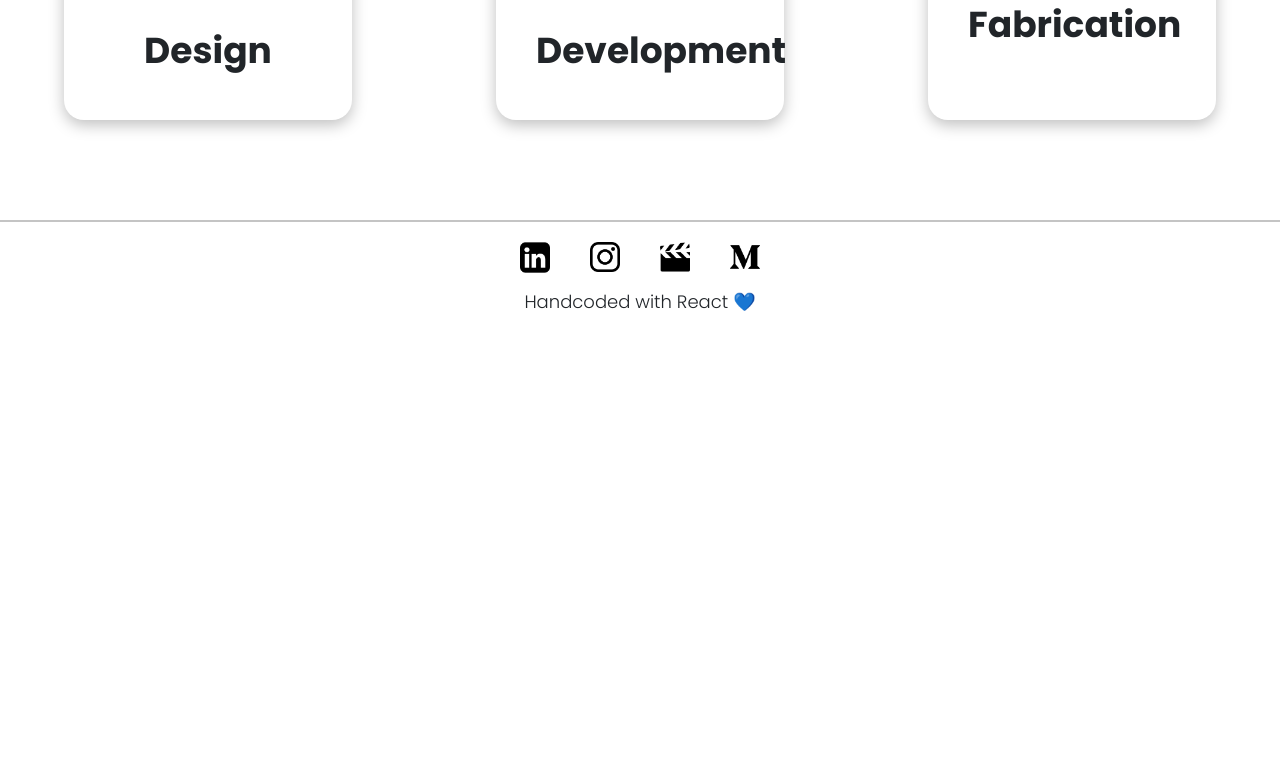
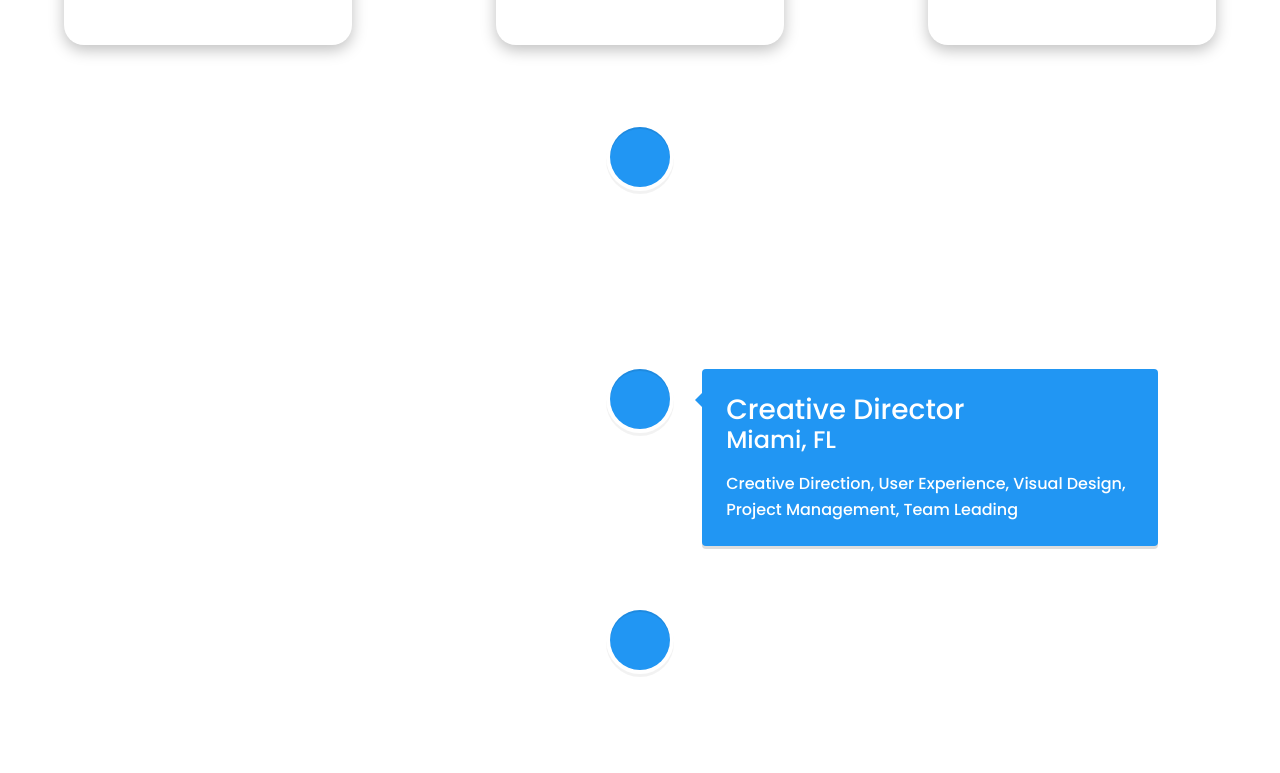
Before and after one commit to NathanJen/portfolio, a React (Create React App) app: page /journey in a window 1280 px wide. Shown: the part 907-1680 px from the top of the page. Before the commit the page ends 1258 px from the top, so only its background shows below. Built offline with nearby package versions, Linux system fonts and the light colour scheme.

Commit message:
added timeline component to journey

```diff
--- a/package.json
+++ b/package.json
@@ -13,6 +13,7 @@
     "react-dom": "^17.0.1",
     "react-router-dom": "^5.2.0",
     "react-scripts": "4.0.0",
+    "react-vertical-timeline-component": "^3.3.1",
     "web-vitals": "^0.2.4"
   },
   "scripts": {
--- /dev/null
+++ b/src/components/Journey/DesignTimeline.js
@@ -0,0 +1,50 @@
+import React from 'react'
+import 'react-vertical-timeline-component/style.min.css';
+import styles from './Journey.module.scss'
+import { VerticalTimeline, VerticalTimelineElement }  from 'react-vertical-timeline-component';
+
+export default function DesignTimeline () {
+  return (
+    <VerticalTimeline className={styles.customLine}>
+      <VerticalTimelineElement
+        className="vertical-timeline-element--work"
+        contentStyle={{ background: 'rgb(33, 150, 243)', color: '#fff' }}
+        contentArrowStyle={{ borderRight: '7px solid  rgb(33, 150, 243)' }}
+        date="2011 - present"
+        iconStyle={{ background: 'rgb(33, 150, 243)', color: '#fff' }}
+      >
+        <h3 className="vertical-timeline-element-title">Creative Director</h3>
+        <h4 className="vertical-timeline-element-subtitle">Miami, FL</h4>
+        <p>
+          Creative Direction, User Experience, Visual Design, Project Management, Team Leading
+        </p>
+      </VerticalTimelineElement>
+      <VerticalTimelineElement
+        className="vertical-timeline-element--work"
+        contentStyle={{ background: 'rgb(33, 150, 243)', color: '#fff' }}
+        contentArrowStyle={{ borderRight: '7px solid  rgb(33, 150, 243)' }}
+        date="2011 - present"
+        iconStyle={{ background: 'rgb(33, 150, 243)', color: '#fff' }}
+      >
+        <h3 className="vertical-timeline-element-title">Creative Director</h3>
+        <h4 className="vertical-timeline-element-subtitle">Miami, FL</h4>
+        <p>
+          Creative Direction, User Experience, Visual Design, Project Management, Team Leading
+        </p>
+      </VerticalTimelineElement>
+      <VerticalTimelineElement
+        className="vertical-timeline-element--work"
+        contentStyle={{ background: 'rgb(33, 150, 243)', color: '#fff' }}
+        contentArrowStyle={{ borderRight: '7px solid  rgb(33, 150, 243)' }}
+        date="2011 - present"
+        iconStyle={{ background: 'rgb(33, 150, 243)', color: '#fff' }}
+      >
+        <h3 className="vertical-timeline-element-title">Creative Director</h3>
+        <h4 className="vertical-timeline-element-subtitle">Miami, FL</h4>
+        <p>
+          Creative Direction, User Experience, Visual Design, Project Management, Team Leading
+        </p>
+      </VerticalTimelineElement>
+    </VerticalTimeline>
+  )
+}
--- a/src/components/Journey/Journey.js
+++ b/src/components/Journey/Journey.js
@@ -4,6 +4,7 @@
 import Design from '../../assets/Journey/paint-palette.png'
 import Dev from '../../assets/Journey/coding.png'
 import Fabrication from '../../assets/Journey/3d-printer.png'
+import DesignTimeline from './DesignTimeline'
 
 function Intro () {
   return (
@@ -38,13 +39,14 @@
 export default function Journey () {
   return (
     <div className='contentContainer'>
-      <h1>My Journey</h1>
+      <h1 className={styles.title}>My Journey</h1>
       <Intro />
       <div className={styles.categoryRow}>
         <CategoryCard img={Design} alt="Paintbrush and paint palette" name="Design" />
         <CategoryCard img={Dev} alt="Coding text editor" name="Development" />
         <CategoryCard img={Fabrication} alt="3D printer" name="Fabrication" />
       </div>
+      <DesignTimeline />
     </div>
   )
 }
--- a/src/components/Journey/Journey.module.scss
+++ b/src/components/Journey/Journey.module.scss
@@ -19,7 +19,7 @@
   }
 }
 
-h1 {
+.title {
   margin-top: 75px;
   font-style: normal;
   font-weight: bold;
@@ -32,6 +32,7 @@
   display: flex;
   justify-content: space-between;
   margin-top: 100px;
+  margin-bottom: 50px;
 }
 
 .categoryCard {
@@ -52,3 +53,7 @@
     text-align: center;
   }
 }
+
+.customLine:before {
+  background: black;
+}
```
Also changed, not shown: src/index.scss (+9 -0 lines), 1 other file (tests, documents, lock files or other folders).
